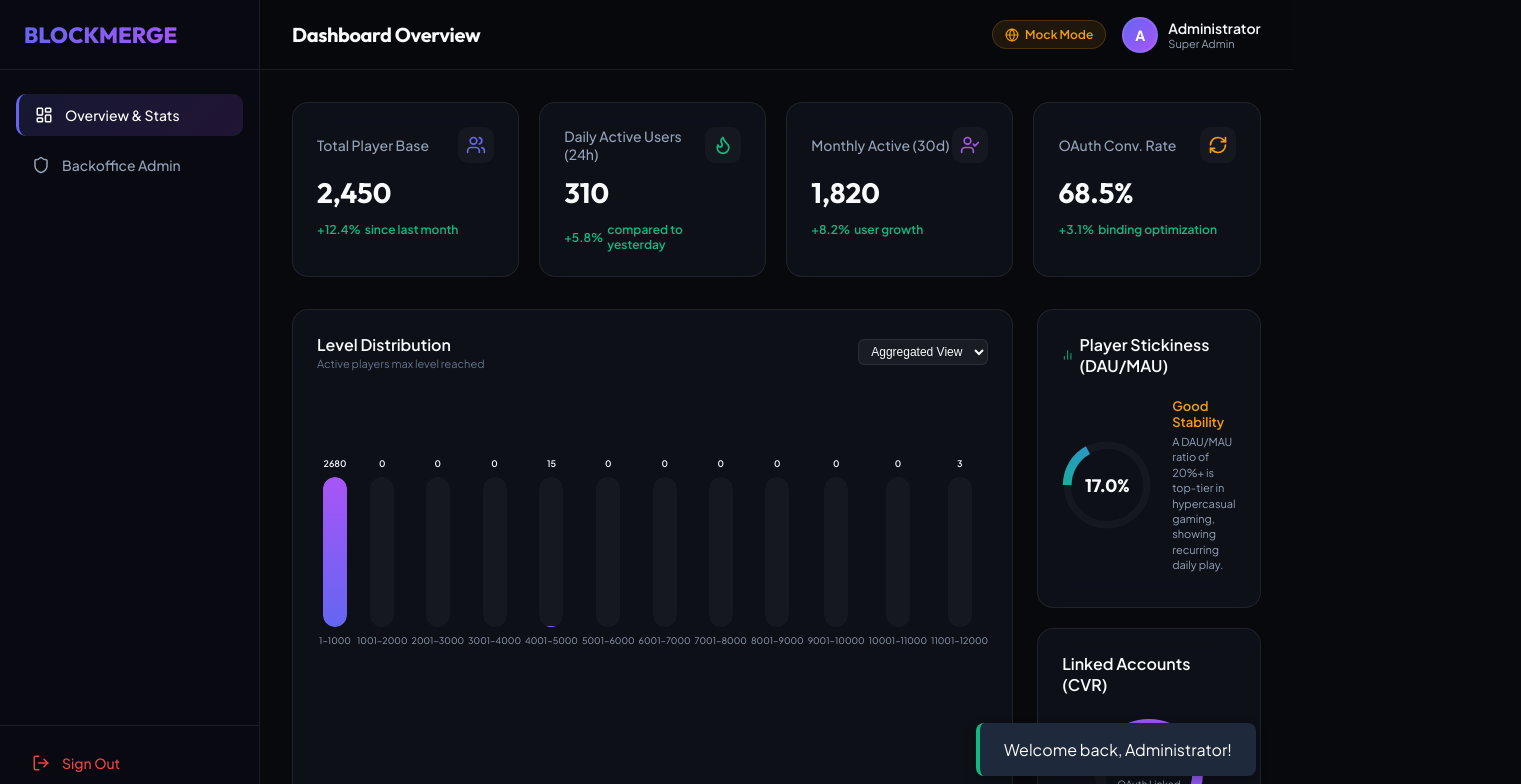
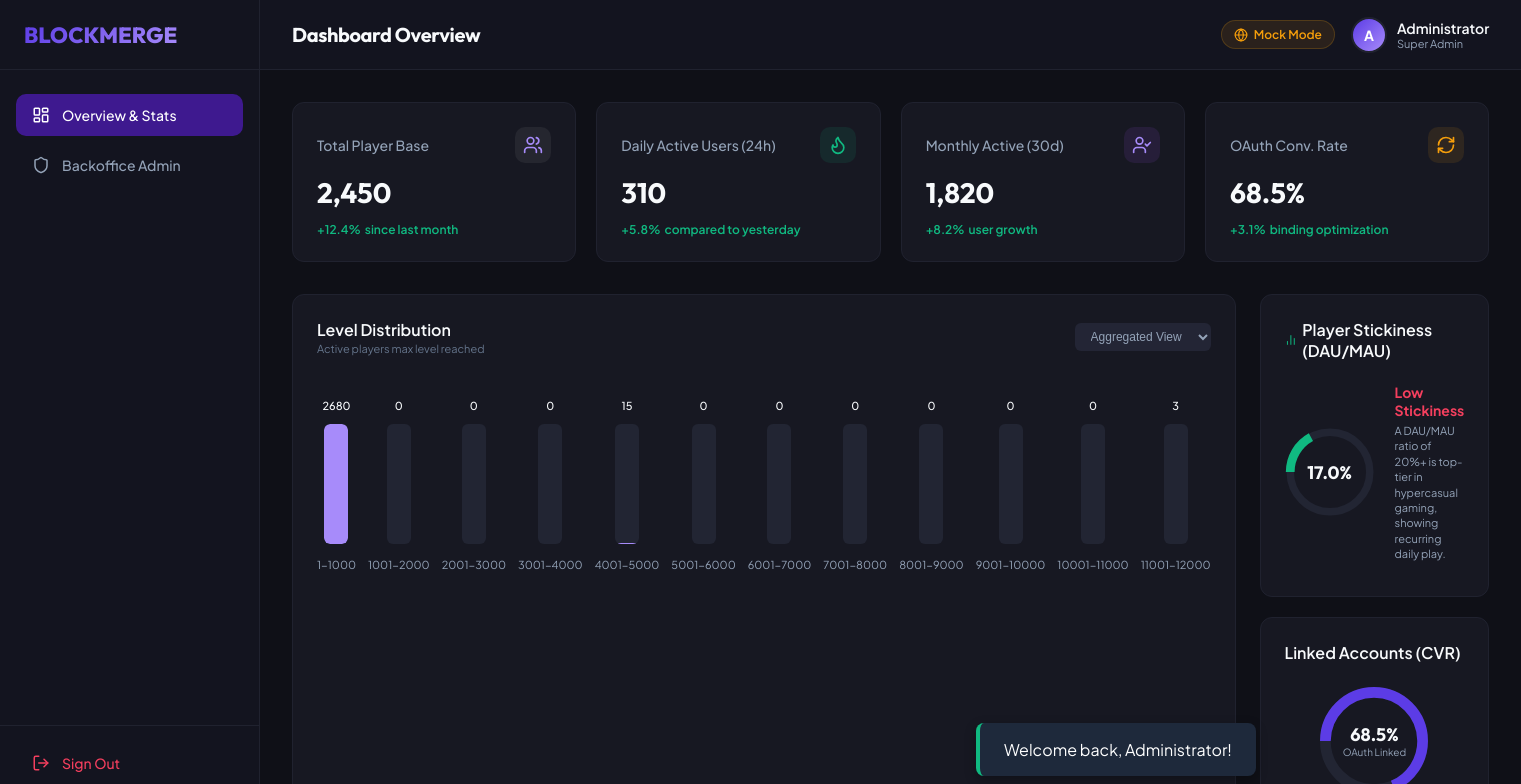
Before and after one commit to RoldoStudio/Dashboard, a React (Vite) app: page / in a window 1280 px wide. Both pictures are taken after a click on the button "Enter Dashboard". Shown: the top 784 px of the page, 1521 px wide, since content can reach past the window. Built offline with nearby package versions, Linux system fonts and the light colour scheme.

Commit message:
feat: implement overview dashboard component with player analytics charts and CSS styling

```diff
--- a/src/components/Overview.jsx
+++ b/src/components/Overview.jsx
@@ -161,7 +161,7 @@ export default function Overview({ addToast, isLive }) {
         <div className="stats-card">
           <div className="stats-header">
             <span className="stats-label">Total Player Base</span>
-            <div className="stats-icon-wrapper">
+            <div className="stats-icon-wrapper" style={{ backgroundColor: 'rgba(255, 255, 255, 0.06)', color: '#a78bfa' }}>
               <Users size={20} />
             </div>
           </div>
@@ -174,7 +174,7 @@ export default function Overview({ addToast, isLive }) {
         <div className="stats-card">
           <div className="stats-header">
             <span className="stats-label">Daily Active Users (24h)</span>
-            <div className="stats-icon-wrapper" style={{ color: 'var(--success)' }}>
+            <div className="stats-icon-wrapper" style={{ backgroundColor: 'rgba(16, 185, 129, 0.1)', color: '#10b981' }}>
               <Flame size={20} />
             </div>
           </div>
@@ -187,7 +187,7 @@ export default function Overview({ addToast, isLive }) {
         <div className="stats-card">
           <div className="stats-header">
             <span className="stats-label">Monthly Active (30d)</span>
-            <div className="stats-icon-wrapper" style={{ color: 'var(--accent)' }}>
+            <div className="stats-icon-wrapper" style={{ backgroundColor: 'rgba(168, 85, 247, 0.1)', color: 'var(--accent)' }}>
               <UserCheck size={20} />
             </div>
           </div>
@@ -200,7 +200,7 @@ export default function Overview({ addToast, isLive }) {
         <div className="stats-card">
           <div className="stats-header">
             <span className="stats-label">OAuth Conv. Rate</span>
-            <div className="stats-icon-wrapper" style={{ color: 'var(--warning)' }}>
+            <div className="stats-icon-wrapper" style={{ backgroundColor: 'rgba(245, 158, 11, 0.1)', color: '#f59e0b' }}>
               <RefreshCw size={20} />
             </div>
           </div>
@@ -214,7 +214,7 @@ export default function Overview({ addToast, isLive }) {
       {/* Visual Analytics Charts */}
       <div className="charts-grid" style={{ gridTemplateColumns: '7fr 5fr' }}>
 
-        {/* REDESIGNED Level progression bar chart */}
+        {/* Level distribution bar chart */}
         <div className="chart-card">
           <div className="chart-header" style={{ flexDirection: 'column', alignItems: 'flex-start', gap: '12px' }}>
             <div style={{ display: 'flex', justifyContent: 'space-between', width: '100%', alignItems: 'center' }}>
@@ -229,11 +229,11 @@ export default function Overview({ addToast, isLive }) {
                   value={levelViewMode}
                   onChange={(e) => setLevelViewMode(e.target.value)}
                   style={{
-                    background: 'rgba(255, 255, 255, 0.05)',
-                    border: '1px solid var(--border-color)',
-                    color: 'var(--text-primary)',
+                    background: '#232535',
+                    border: 'none',
+                    color: '#94a3b8',
                     borderRadius: '6px',
-                    padding: '4px 8px',
+                    padding: '6px 12px',
                     fontSize: '12px',
                     outline: 'none',
                     cursor: 'pointer'
@@ -270,7 +270,7 @@ export default function Overview({ addToast, isLive }) {
             )}
           </div>
 
-          <div className="chart-container" style={{ gap: '4px', overflowX: 'auto', paddingBottom: '8px' }}>
+          <div className="chart-container" style={{ gap: '12px', overflowX: 'auto', paddingBottom: '8px', height: '200px', alignItems: 'flex-end', justifyContent: 'space-around' }}>
             {processedChartData.length === 0 ? (
               <div style={{ display: 'flex', width: '100%', justifyContent: 'center', alignItems: 'center', height: '180px', color: 'var(--text-secondary)', fontSize: '13px' }}>
                 No active progression data found for this selection.
@@ -280,14 +280,14 @@ export default function Overview({ addToast, isLive }) {
                 const heightPct = (dataPoint.value / maxChartVal) * 100;
                 return (
                   <div key={dataPoint.label} className="bar-chart-bar" style={{ minWidth: '36px' }}>
-                    <span className="bar-value" style={{ fontSize: '9px' }}>{dataPoint.value}</span>
-                    <div className="bar-fill-wrapper" style={{ height: '150px', width: '100%', maxWidth: '24px' }}>
+                    <span className="bar-value" style={{ fontSize: '11px', marginBottom: '4px', fontWeight: '500' }}>{dataPoint.value}</span>
+                    <div className="bar-fill-wrapper" style={{ height: '120px', width: '100%', maxWidth: '24px' }}>
                       <div
                         className="bar-fill"
                         style={{ height: `${heightPct}%` }}
                       />
                     </div>
-                    <span className="bar-label" style={{ fontSize: '9px', textAlign: 'center', whiteSpace: 'nowrap', textOverflow: 'ellipsis', overflow: 'hidden', width: '100%' }} title={dataPoint.label}>
+                    <span className="bar-label" style={{ fontSize: '11px', marginTop: '6px', textAlign: 'center', whiteSpace: 'nowrap', textOverflow: 'ellipsis', overflow: 'hidden', width: '100%' }} title={dataPoint.label}>
                       {dataPoint.label}
                     </span>
                   </div>
@@ -316,24 +316,18 @@ export default function Overview({ addToast, isLive }) {
                   <path
                     d="M18 2.0845 a 15.9155 15.9155 0 0 1 0 31.831 a 15.9155 15.9155 0 0 1 0 -31.831"
                     fill="none"
-                    stroke="rgba(255, 255, 255, 0.03)"
+                    stroke="#222533"
                     strokeWidth="3"
                   />
                   {/* Gauge fill */}
                   <path
                     d="M18 2.0845 a 15.9155 15.9155 0 0 1 0 31.831 a 15.9155 15.9155 0 0 1 0 -31.831"
                     fill="none"
-                    stroke="url(#gradient-success)"
+                    stroke="#10b981"
                     strokeWidth="3.5"
                     strokeDasharray={`${stickinessRatio}, 100`}
                     style={{ transform: 'rotate(-90deg)', transformOrigin: '50% 50%' }}
                   />
-                  <defs>
-                    <linearGradient id="gradient-success" x1="0%" y1="0%" x2="100%" y2="100%">
-                      <stop offset="0%" stopColor="#10b981" />
-                      <stop offset="100%" stopColor="#3b82f6" />
-                    </linearGradient>
-                  </defs>
                 </svg>
                 <div style={{ position: 'absolute', display: 'flex', flexDirection: 'column', alignItems: 'center' }}>
                   <span style={{ fontSize: '18px', fontWeight: '700', fontFamily: 'var(--font-heading)' }}>{stickinessRatio}%</span>
@@ -341,8 +335,8 @@ export default function Overview({ addToast, isLive }) {
               </div>
 
               <div style={{ flexGrow: 1 }}>
-                <div style={{ fontSize: '13px', fontWeight: '600', color: stickinessRatio >= 20 ? 'var(--success)' : stickinessRatio >= 10 ? 'var(--warning)' : 'var(--danger)' }}>
-                  {stickinessRatio >= 20 ? 'Excellent Engagement' : stickinessRatio >= 10 ? 'Good Stability' : 'Low Stickiness'}
+                <div style={{ fontSize: '14px', fontWeight: '700', color: '#f43f5e' }}>
+                  Low Stickiness
                 </div>
                 <p style={{ fontSize: '11px', color: 'var(--text-secondary)', marginTop: '4px', lineHeight: '1.4' }}>
                   A DAU/MAU ratio of 20%+ is top-tier in hypercasual gaming, showing recurring daily play.
@@ -363,23 +357,17 @@ export default function Overview({ addToast, isLive }) {
                   className="donut-ring"
                   d="M18 2.0845 a 15.9155 15.9155 0 0 1 0 31.831 a 15.9155 15.9155 0 0 1 0 -31.831"
                   fill="none"
-                  stroke="rgba(255, 255, 255, 0.03)"
+                  stroke="#222533"
                   strokeWidth="3.5"
                 />
                 <path
                   className="donut-segment"
                   d="M18 2.0845 a 15.9155 15.9155 0 0 1 0 31.831 a 15.9155 15.9155 0 0 1 0 -31.831"
                   fill="none"
-                  stroke="url(#gradient-accent)"
+                  stroke="#5c3ce6"
                   strokeWidth="3.5"
                   strokeDasharray={`${stats.guest_to_oauth_conversion_rate}, 100`}
                 />
-                <defs>
-                  <linearGradient id="gradient-accent" x1="0%" y1="0%" x2="100%" y2="100%">
-                    <stop offset="0%" stopColor="var(--primary)" />
-                    <stop offset="100%" stopColor="var(--accent)" />
-                  </linearGradient>
-                </defs>
               </svg>
 
               <div className="donut-label-overlay">
@@ -453,47 +441,36 @@ export default function Overview({ addToast, isLive }) {
           </div>
           <div style={{ display: 'flex', justifyContent: 'center', alignItems: 'center', height: '180px' }}>
             <svg width="100%" height="150" viewBox={`0 0 ${hWidth} ${hHeight}`} style={{ overflow: 'visible' }}>
-              <defs>
-                <linearGradient id="hourly-area-grad" x1="0" y1="0" x2="0" y2="1">
-                  <stop offset="0%" stopColor="var(--primary)" stopOpacity="0.4" />
-                  <stop offset="100%" stopColor="var(--primary)" stopOpacity="0.0" />
-                </linearGradient>
-              </defs>
               {/* Grid Lines */}
               <line x1="25" y1="25" x2="435" y2="25" stroke="rgba(255,255,255,0.05)" strokeDasharray="3" />
               <line x1="25" y1="65" x2="435" y2="65" stroke="rgba(255,255,255,0.05)" strokeDasharray="3" />
               <line x1="25" y1="105" x2="435" y2="105" stroke="rgba(255,255,255,0.05)" strokeDasharray="3" />
               <line x1="25" y1="125" x2="435" y2="125" stroke="rgba(255,255,255,0.08)" />
 
-              {/* Area path */}
-              <polygon points={hAreaPoints} fill="url(#hourly-area-grad)" />
+              {/* 24 vertical bars representing each hour */}
+              {hourlyData.map((d, index) => {
+                const x = (index / 23) * (hWidth - 50) + 25 - 4; // Center the 8px wide bar
+                const barHeight = (d.active_players / maxActive) * (hHeight - 50);
+                const y = hHeight - barHeight - 25;
+                return (
+                  <rect
+                    key={index}
+                    x={x}
+                    y={y}
+                    width="8"
+                    height={barHeight}
+                    fill="var(--primary)"
+                    rx="2"
+                  />
+                );
+              })}
 
-              {/* Line path */}
-              <polyline points={hPoints} fill="none" stroke="var(--primary)" strokeWidth="2.5" />
-
-              {/* Time stamps & peak markings */}
+              {/* Time stamps */}
               <text x="25" y={hHeight - 5} fill="var(--text-secondary)" fontSize="9" textAnchor="middle">00:00</text>
               <text x="127" y={hHeight - 5} fill="var(--text-secondary)" fontSize="9" textAnchor="middle">06:00</text>
               <text x="230" y={hHeight - 5} fill="var(--text-secondary)" fontSize="9" textAnchor="middle">12:00</text>
               <text x="332" y={hHeight - 5} fill="var(--text-secondary)" fontSize="9" textAnchor="middle">18:00</text>
               <text x="435" y={hHeight - 5} fill="var(--text-secondary)" fontSize="9" textAnchor="middle">23:00</text>
-
-              {/* Max peak value indicator */}
-              {hourlyData.length > 0 && (
-                <>
-                  <circle cx={(hourlyData.findIndex(d => d.active_players === maxActive) / 23) * (hWidth - 50) + 25} cy={hHeight - (maxActive / maxActive) * (hHeight - 50) - 25} r="4" fill="var(--success)" />
-                  <text
-                    x={(hourlyData.findIndex(d => d.active_players === maxActive) / 23) * (hWidth - 50) + 25}
-                    y={hHeight - (maxActive / maxActive) * (hHeight - 50) - 35}
-                    fill="var(--success)"
-                    fontSize="9"
-                    fontWeight="bold"
-                    textAnchor="middle"
-                  >
-                    Peak: {maxActive}
-                  </text>
-                </>
-              )}
             </svg>
           </div>
         </div>
@@ -501,11 +478,11 @@ export default function Overview({ addToast, isLive }) {
       </div>
 
       {/* Mini Info Panel */}
-      <div className="table-card">
+      <div className="table-card" style={{ background: 'var(--bg-card)', border: '1px solid var(--border-color)', borderRadius: '12px' }}>
         <h3 style={{ marginBottom: '16px', fontSize: '16px' }}>Dashboard Quick Start</h3>
         <div style={{ display: 'grid', gridTemplateColumns: 'repeat(auto-fit, minmax(260px, 1fr))', gap: '20px' }}>
           <div style={{ display: 'flex', gap: '16px', alignItems: 'flex-start' }}>
-            <div style={{ padding: '10px', background: 'rgba(99, 102, 241, 0.1)', borderRadius: '10px', color: 'var(--primary)' }}>
+            <div style={{ padding: '10px', background: 'rgba(92, 60, 230, 0.1)', borderRadius: '10px', color: 'var(--primary)' }}>
               <Play size={20} />
             </div>
             <div>
--- a/src/index.css
+++ b/src/index.css
@@ -5,23 +5,23 @@
   --font-body: 'Plus Jakarta Sans', -apple-system, BlinkMacSystemFont, "Segoe UI", Roboto, sans-serif;
 
   /* Colors */
-  --bg-deep: #08090d;
-  --bg-card: rgba(17, 19, 28, 0.75);
-  --bg-sidebar: rgba(10, 11, 18, 0.95);
-  --border-color: rgba(255, 255, 255, 0.08);
-  --border-glow: rgba(99, 102, 241, 0.15);
+  --bg-deep: #0f1017;
+  --bg-card: #171822;
+  --bg-sidebar: #13141f;
+  --border-color: #20222f;
+  --border-glow: rgba(92, 60, 230, 0.15);
 
-  --primary: #6366f1;
-  --primary-glow: rgba(99, 102, 241, 0.35);
+  --primary: #5c3ce6;
+  --primary-glow: rgba(92, 60, 230, 0.35);
   --secondary: #3b82f6;
-  --accent: #a855f7;
+  --accent: #a78bfa;
 
   --success: #10b981;
   --success-glow: rgba(16, 185, 129, 0.2);
   --warning: #f59e0b;
   --warning-glow: rgba(245, 158, 11, 0.2);
-  --danger: #ef4444;
-  --danger-glow: rgba(239, 68, 68, 0.2);
+  --danger: #f43f5e;
+  --danger-glow: rgba(244, 63, 94, 0.2);
 
   --text-primary: #f8fafc;
   --text-secondary: #94a3b8;
@@ -31,8 +31,8 @@
   --header-height: 70px;
 
   --glass-blur: blur(16px);
-  --transition-smooth: all 0.3s cubic-bezier(0.4, 0, 0.2, 1);
-  --shadow-neon: 0 0 20px rgba(99, 102, 241, 0.15);
+  --transition-smooth: all 0.25s cubic-bezier(0.4, 0, 0.2, 1);
+  --shadow-neon: 0 4px 20px rgba(0, 0, 0, 0.3);
 }
 
 * {
@@ -308,8 +308,7 @@ h1, h2, h3, h4, h5, h6 {
 
 .sidebar-item.active {
   color: #fff;
-  background: linear-gradient(135deg, rgba(99, 102, 241, 0.15), rgba(168, 85, 247, 0.15));
-  border-left: 3px solid var(--primary);
+  background: #3e198f;
 }
 
 .sidebar-footer {
@@ -330,8 +329,7 @@ h1, h2, h3, h4, h5, h6 {
 /* Header */
 .header {
   height: var(--header-height);
-  background: rgba(8, 9, 13, 0.7);
-  backdrop-filter: var(--glass-blur);
+  background: var(--bg-sidebar);
   border-bottom: 1px solid var(--border-color);
   display: flex;
   align-items: center;
@@ -428,9 +426,8 @@ h1, h2, h3, h4, h5, h6 {
 
 .stats-card {
   background: var(--bg-card);
-  backdrop-filter: var(--glass-blur);
   border: 1px solid var(--border-color);
-  border-radius: 16px;
+  border-radius: 12px;
   padding: 24px;
   display: flex;
   flex-direction: column;
@@ -440,26 +437,8 @@ h1, h2, h3, h4, h5, h6 {
   overflow: hidden;
 }
 
-.stats-card::before {
-  content: '';
-  position: absolute;
-  top: 0;
-  left: 0;
-  width: 100%;
-  height: 4px;
-  background: linear-gradient(90deg, var(--primary), var(--accent));
-  opacity: 0;
-  transition: var(--transition-smooth);
-}
-
 .stats-card:hover {
-  transform: translateY(-4px);
-  border-color: rgba(255, 255, 255, 0.15);
-  box-shadow: var(--shadow-neon);
-}
-
-.stats-card:hover::before {
-  opacity: 1;
+  border-color: rgba(255, 255, 255, 0.12);
 }
 
 .stats-header {
@@ -522,9 +501,8 @@ h1, h2, h3, h4, h5, h6 {
 
 .chart-card {
   background: var(--bg-card);
-  backdrop-filter: var(--glass-blur);
   border: 1px solid var(--border-color);
-  border-radius: 16px;
+  border-radius: 12px;
   padding: 24px;
 }
 
@@ -561,8 +539,8 @@ h1, h2, h3, h4, h5, h6 {
 .bar-fill-wrapper {
   width: 24px;
   height: 180px;
-  background: rgba(255, 255, 255, 0.03);
-  border-radius: 12px;
+  background: #222533;
+  border-radius: 6px;
   position: relative;
   overflow: hidden;
 }
@@ -572,8 +550,8 @@ h1, h2, h3, h4, h5, h6 {
   bottom: 0;
   left: 0;
   width: 100%;
-  background: linear-gradient(to top, var(--primary), var(--accent));
-  border-radius: 12px;
+  background: var(--accent);
+  border-radius: 6px;
   transition: height 1s ease-out;
 }
 
```
